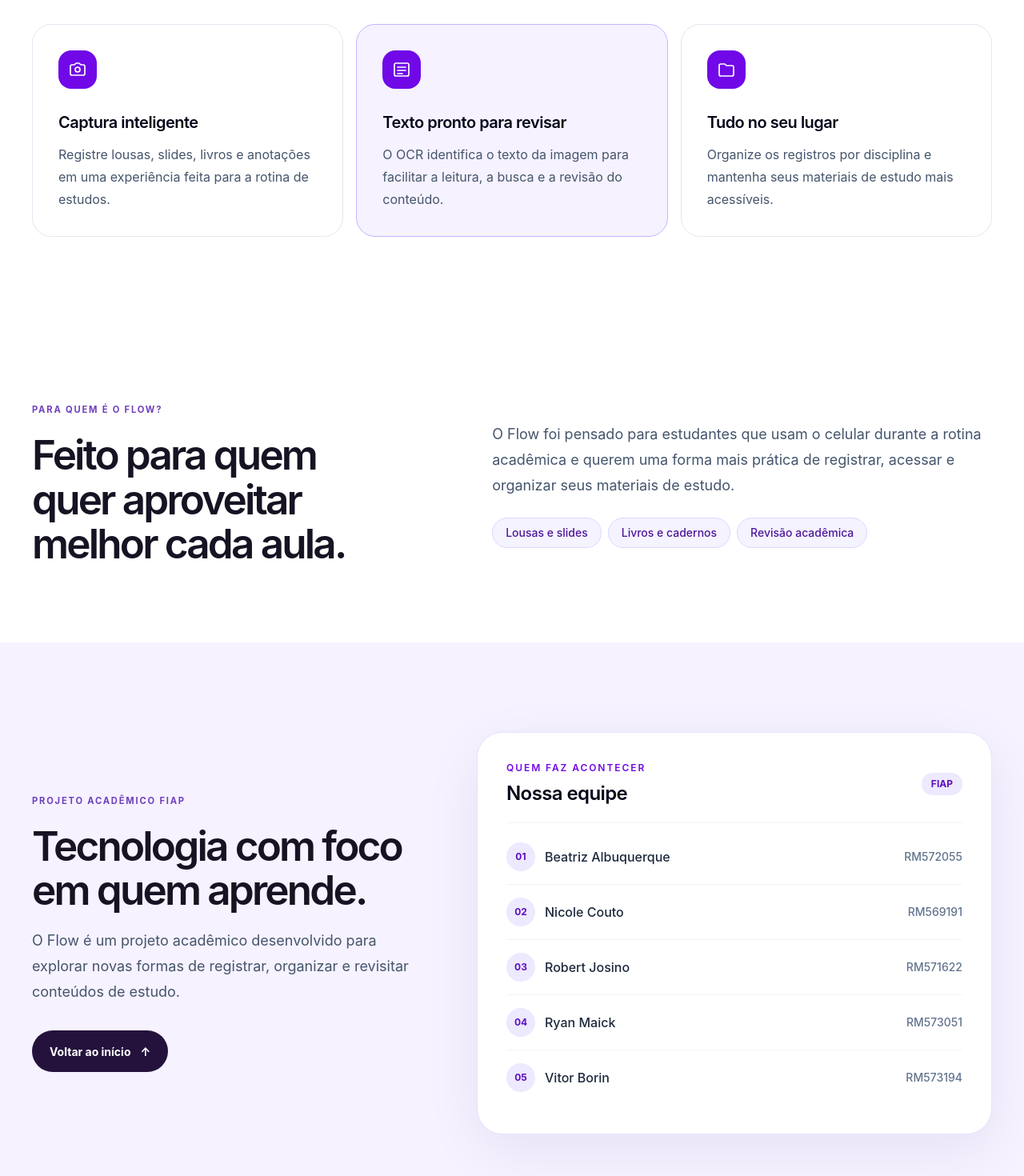
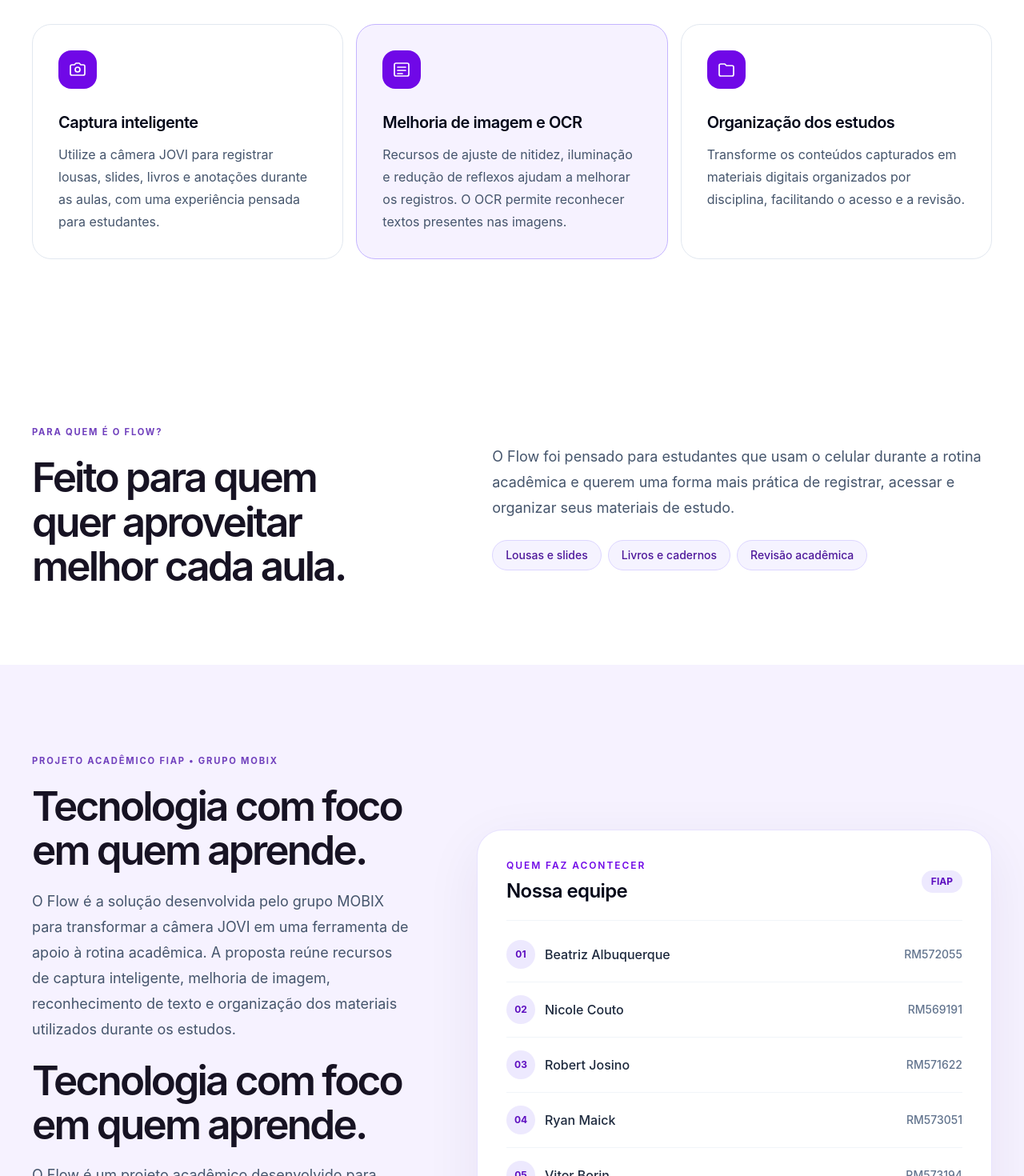
Before and after one commit to beatrizaalbuquerque/mobix-landing-page-challenge, a React (Vite) app in the folder flow-react/: page / in a window 1280 px wide. Shown: the part 3340-4810 px from the top of the page at 80% size. Built offline with nearby package versions, Linux system fonts and the light colour scheme.

Commit message:
Atualiza projeto para Sprint 4

```diff
--- a/flow-react/src/App.jsx
+++ b/flow-react/src/App.jsx
@@ -23,19 +23,19 @@ const funcionalidades = [
   {
     titulo: "Captura inteligente",
     descricao:
-      "Registre lousas, slides, livros e anotações em uma experiência feita para a rotina de estudos.",
+      "Utilize a câmera JOVI para registrar lousas, slides, livros e anotações durante as aulas, com uma experiência pensada para estudantes.",
     icon: "camera",
   },
   {
-    titulo: "Texto pronto para revisar",
+    titulo: "Melhoria de imagem e OCR",
     descricao:
-      "O OCR identifica o texto da imagem para facilitar a leitura, a busca e a revisão do conteúdo.",
+      "Recursos de ajuste de nitidez, iluminação e redução de reflexos ajudam a melhorar os registros. O OCR permite reconhecer textos presentes nas imagens.",
     icon: "text",
   },
   {
-    titulo: "Tudo no seu lugar",
+    titulo: "Organização dos estudos",
     descricao:
-      "Organize os registros por disciplina e mantenha seus materiais de estudo mais acessíveis.",
+      "Transforme os conteúdos capturados em materiais digitais organizados por disciplina, facilitando o acesso e a revisão.",
     icon: "folder",
   },
 ];
@@ -465,7 +465,19 @@ function App() {
         <section className="bg-[#f6f2ff] px-5 py-20 sm:px-8 sm:py-28 lg:px-10" id="equipe">
           <div className="mx-auto grid min-w-0 grid-cols-1 max-w-7xl gap-12 lg:grid-cols-[0.85fr_1.15fr] lg:items-center lg:gap-20">
             <div className="min-w-0">
-              <p className="eyebrow">Projeto acadêmico FIAP</p>
+              <p className="eyebrow">Projeto acadêmico FIAP • Grupo MOBIX</p>
+
+                  <h2 className="section-title mt-5">
+  Tecnologia com foco em quem aprende.
+                </h2>
+
+                <p className="mt-5 text-base leading-7 text-slate-600 sm:text-lg sm:leading-8">
+                  O Flow é a solução desenvolvida pelo grupo MOBIX para transformar
+                  a câmera JOVI em uma ferramenta de apoio à rotina acadêmica.
+                  A proposta reúne recursos de captura inteligente, melhoria de
+                  imagem, reconhecimento de texto e organização dos materiais
+                  utilizados durante os estudos.
+                </p>
               <h2 className="section-title mt-5">
                 Tecnologia com foco em quem aprende.
               </h2>
@@ -520,7 +532,7 @@ function App() {
 
         <section className="bg-[#120d20] px-5 py-20 text-center text-white sm:px-8 sm:py-24 lg:px-10">
           <div className="mx-auto max-w-3xl">
-            <p className="eyebrow text-violet-300">Flow — da foto ao futuro</p>
+            <p className="eyebrow text-violet-300">Flow, da foto ao futuro</p>
             <h2 className="mt-5 text-balance text-4xl font-semibold tracking-[-0.05em] sm:text-5xl lg:text-6xl">
               Suas ideias merecem acompanhar você.
             </h2>
```
Also changed, not shown: flow-react/INTEGRANTES.TXT (added), 2 other files (tests, documents, lock files or other folders).
